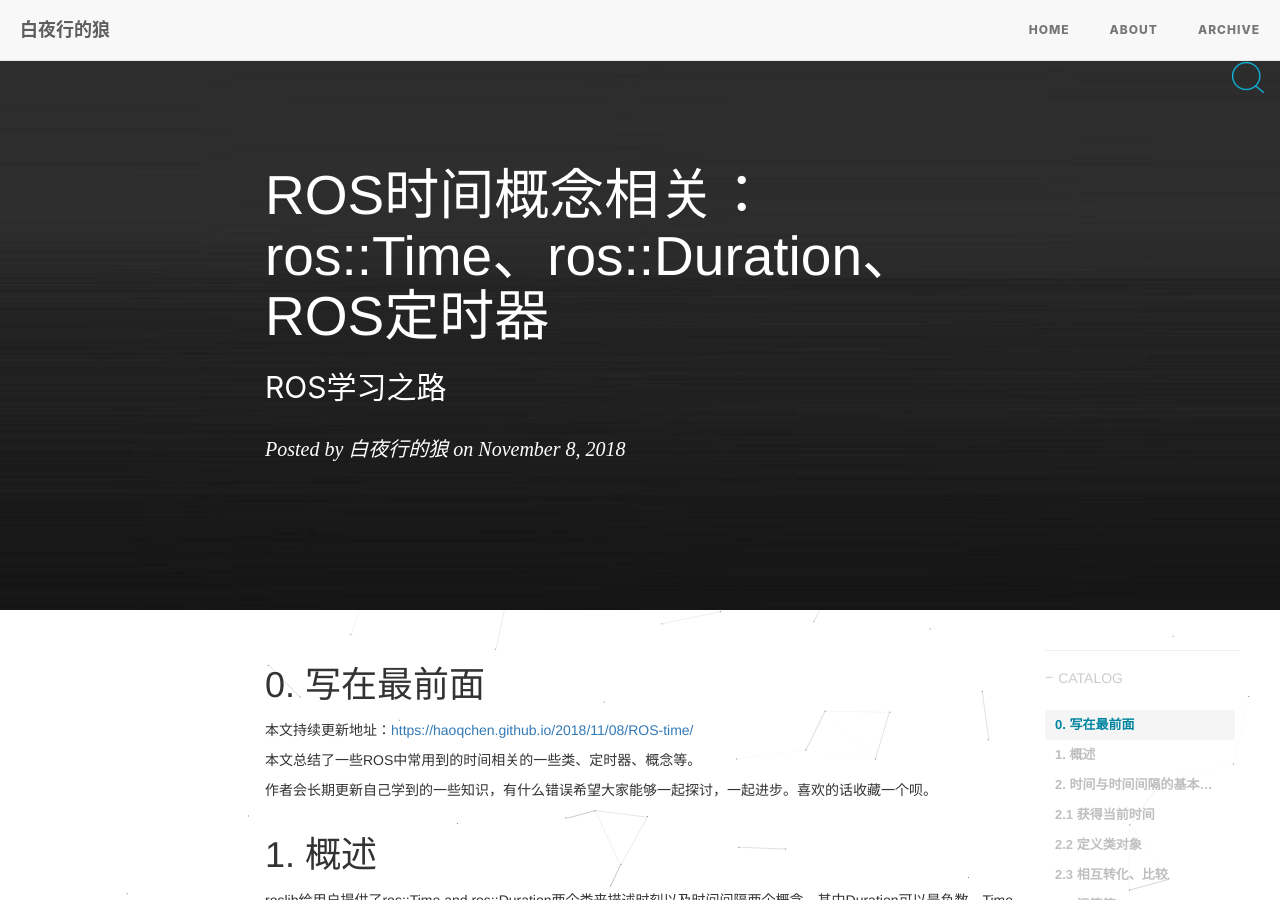
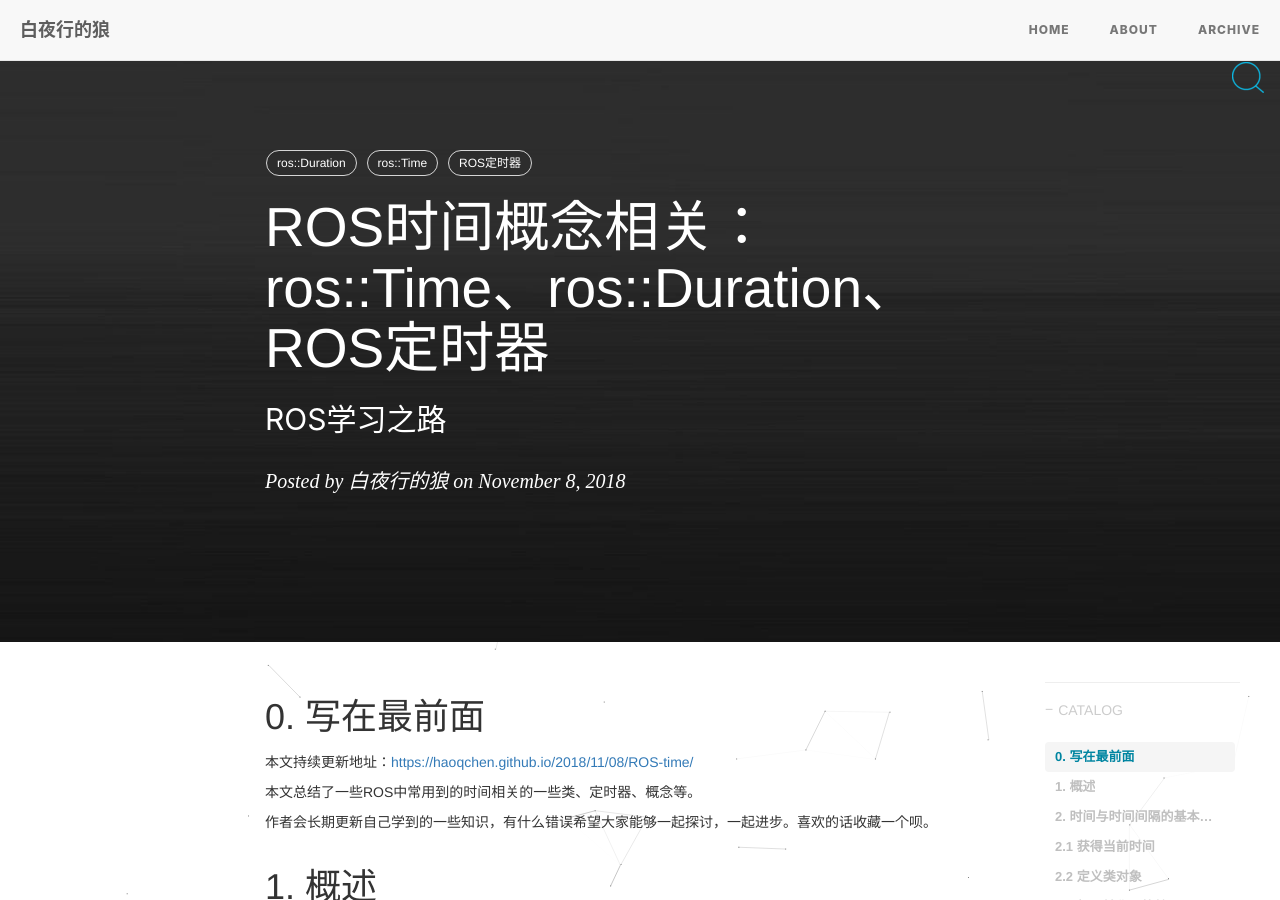
Before and after one commit to HaoQChen/HaoQChen.github.io, a Jekyll site: the page built from _posts/2018-11-08-ROS-time.md, in a window 1280 px wide and 900 px high. Built offline with Jekyll 4.4.1, drawn with Linux system fonts in a browser that asks for light colours; nearby versions of some CDN libraries; comment, search, counter and statistics services are not loaded; some of the changed text lies outside the part shown.

Commit message:
add blog ROS-time

````diff
--- a/_posts/2018-11-08-ROS-time.md
+++ b/_posts/2018-11-08-ROS-time.md
@@ -7,11 +7,9 @@ author:     白夜行的狼
 header-img: img/in_post/ROS_time/black.jpeg
 catalog: true
 tags:
-    -
-    -
-    -
-    -
-    -
+    - ros::Duration
+    - ros::Time
+    - ROS定时器
 ---
 
 # 0. 写在最前面
@@ -38,10 +36,10 @@ ros::Time begin = ros::Time::now();
 
 ## 2.2 定义类对象
 ```cpp
-ros::Time::Time(uint32_t _sec, uint32_t _nsec)
+ros::Time::Time(uint32_t _sec, uint32_t _nsec)
 ros::Time::Time(double t)
 
-ros::Duration::Duration(uint32_t _sec, uint32_t _nsec)
+ros::Duration::Duration(uint32_t _sec, uint32_t _nsec)
 ros::Duration::Duration(double t)
 ```
 
@@ -63,8 +61,8 @@ class ros::DurationBase< T >
 
 两个基类都实现了>、<、!=等比较符。并且两者都实现了
 ```cpp
-uint64_t     toNSec () const
-double     toSec () const
+uint64_t    toNSec () const
+double      toSec () const
 ```
 我们可以通过这两个函数来进行Time和Duration的转化
 
@@ -83,7 +81,7 @@ Today + tomorrow = error (time + time is undefined)
 
 # 3. 延时与循环
 ```cpp
-bool ros::Duration::sleep()
+bool ros::Duration::sleep()
 ros::Duration(0.5).sleep(); // sleep for half a second
 
 ros::Rate
@@ -127,4 +125,5 @@ struct TimerEvent
 <http://wiki.ros.org/roscpp_tutorials/Tutorials/Timers>
 
 
+
 **版权声明：未经允许不得以任何形式转载**
````
